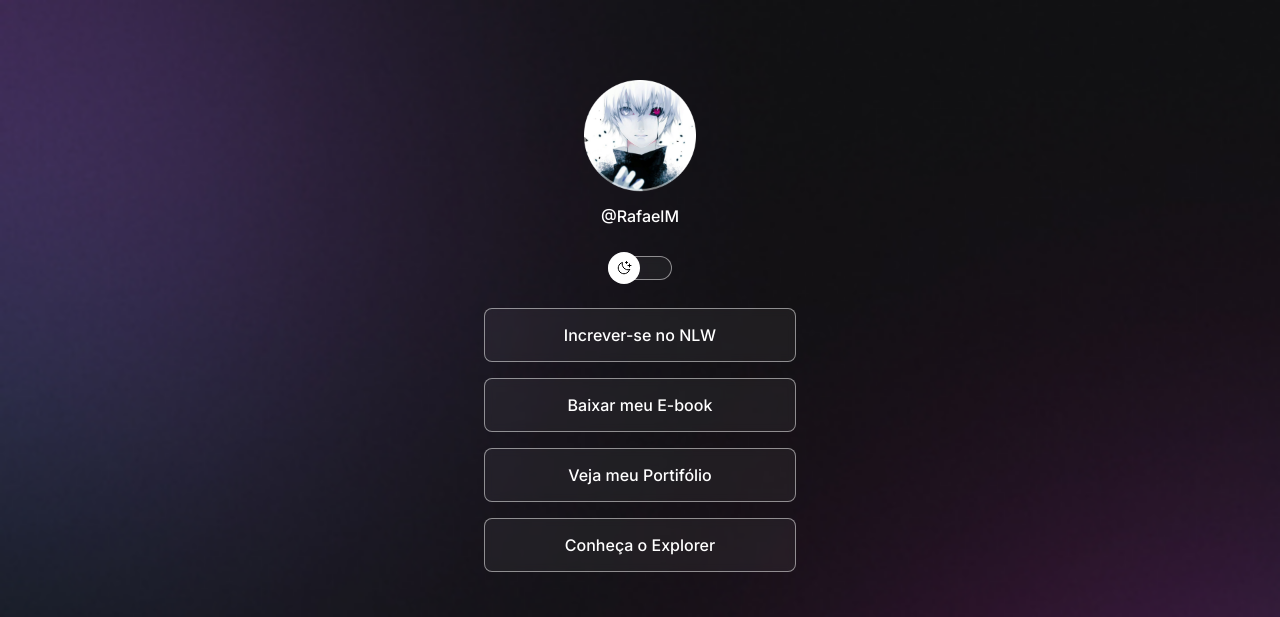
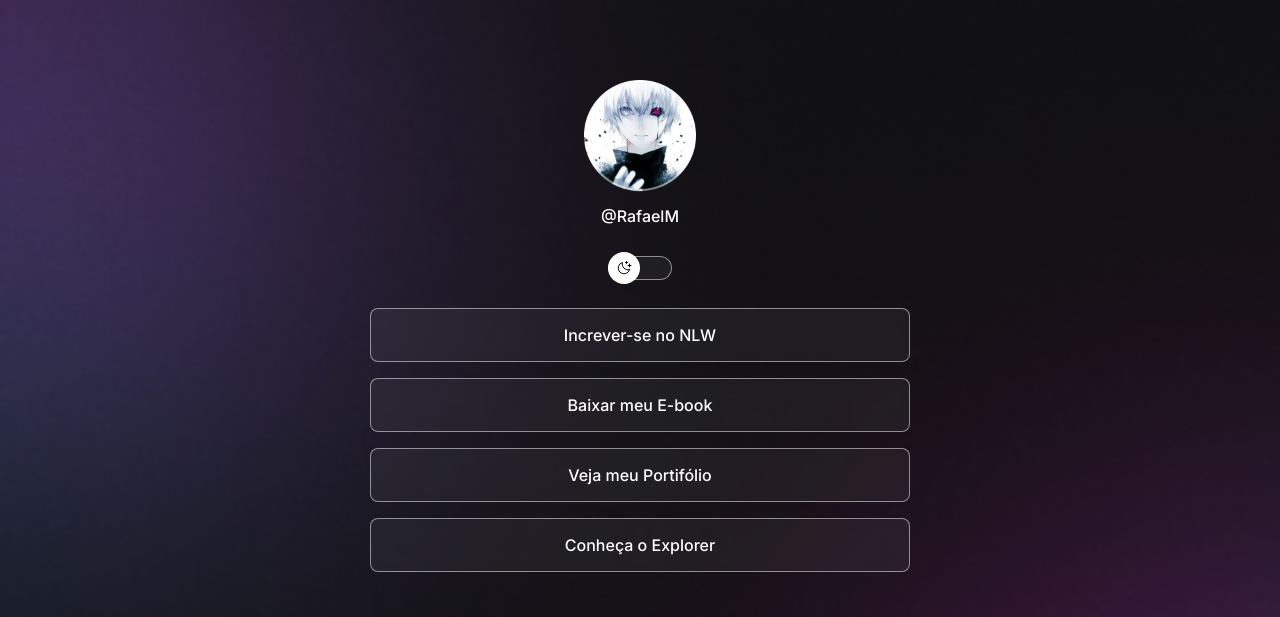
Before and after one commit to RafaelMarcoli/ProjetoAulaRM, a plain HTML site: page index.html in a window 1280 px wide. Shown: the top 617 px of the page. Drawn offline with nearby package versions, Linux system fonts and the light colour scheme.

Commit message:
adjust container width

```diff
--- a/style.css
+++ b/style.css
@@ -42,11 +42,11 @@ body * {
 }
 
 #container {
-  width: 360px; /* Width: largura da caixa */
+  width: 100%; /* Width: largura da caixa */
   /*height: 712px; /* height: altura da caixa*/
   /*border: 1px solid red;  border: local onde marca a extensao da caixa*/
   /*margin: auto;   margin: serve para dar margen para caixa ou imagem*/
-
+  max-width: 588px;
   margin: 56px auto 0px;
   padding: 0 24px;
 }
```
